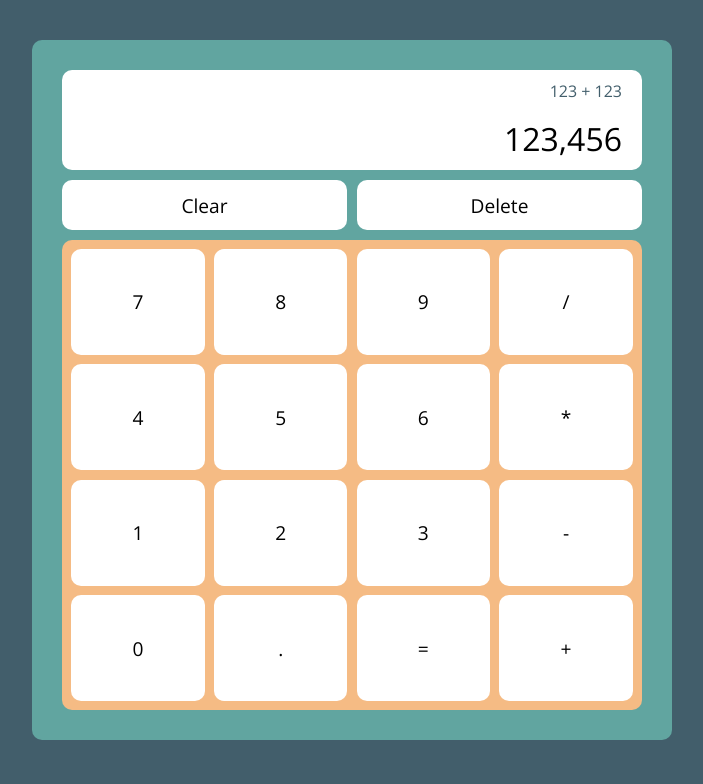
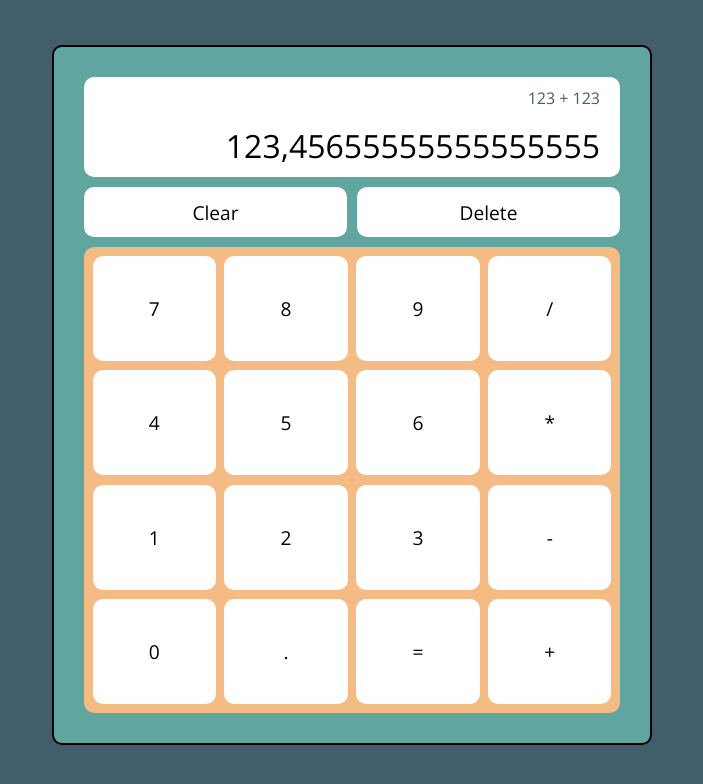
Before and after one commit to pandalexander/calculator, a plain HTML site: page index.html in a window 1280 px wide. Shown: the whole page, without its empty margins (288-991 px from the left). Drawn offline with nearby package versions, Linux system fonts and the light colour scheme.

Commit message:
Change margin spacing and width of body
I corrected some flex spacing issues with the calculator body. I also
changed the width of the body to a simpler number: 600px.

```diff
--- a/index.html
+++ b/index.html
@@ -17,7 +17,7 @@
     <div id="calc-body">
       <div id="calc-screen">
         <div id="display-old">123 + 123</div>
-        <div id="display-current">123,456</div>
+        <div id="display-current">123,45655555555555555</div>
       </div>
       <div id="calc-clear-delete">
         <button id="clear">Clear</button>
--- a/styles.css
+++ b/styles.css
@@ -18,15 +18,16 @@ body {
   background-color: #425e6b;
   display: flex;
   flex-direction: column;
+  justify-content: center;
+  align-items: center;
+  padding: 45px;
 }
 
 #calc-body {
+  border: solid black 2px;
   background-color: #61a5a0;
-  width: 640px;
+  width: 600px;
   height: 700px;
-  margin-left: auto;
-  margin-right: auto;
-  margin-top: 40px;
   display: flex;
   flex-direction: column;
   align-items: center;
```
